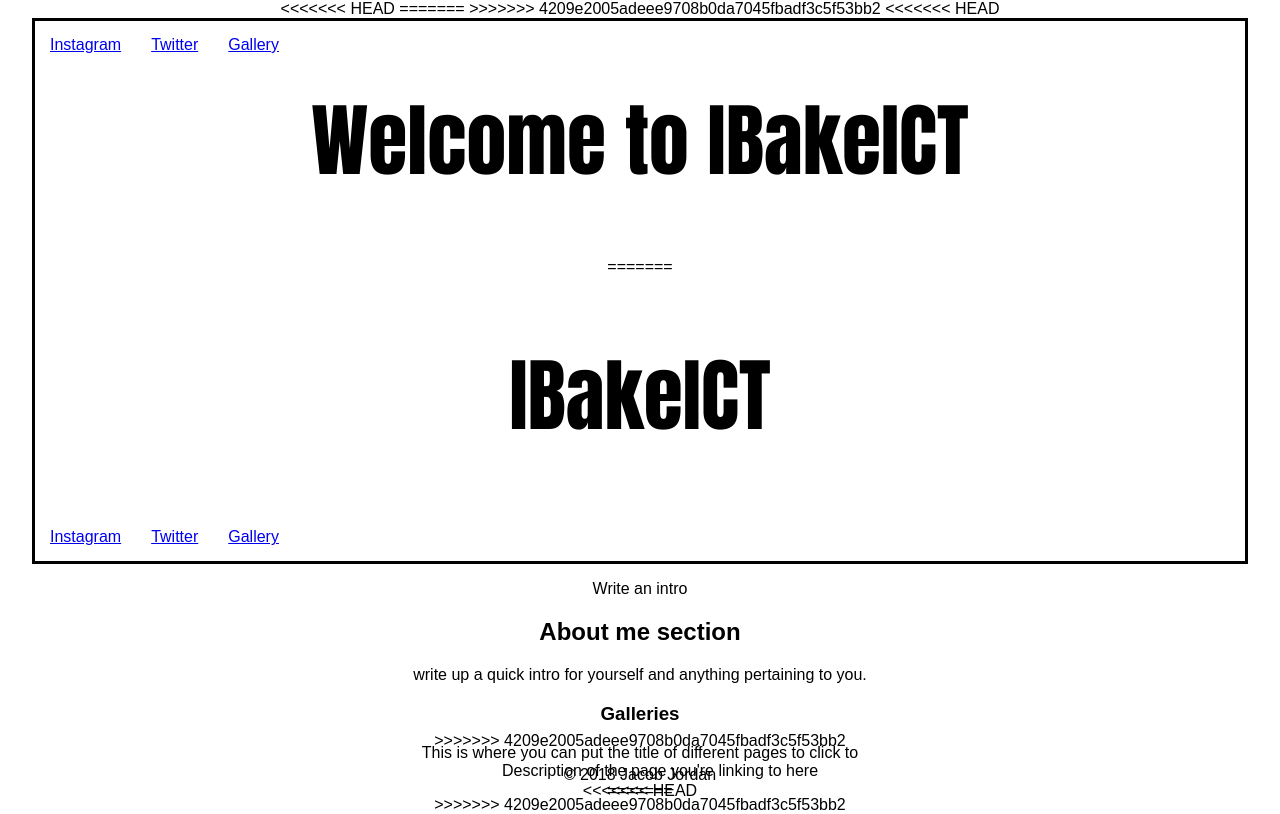
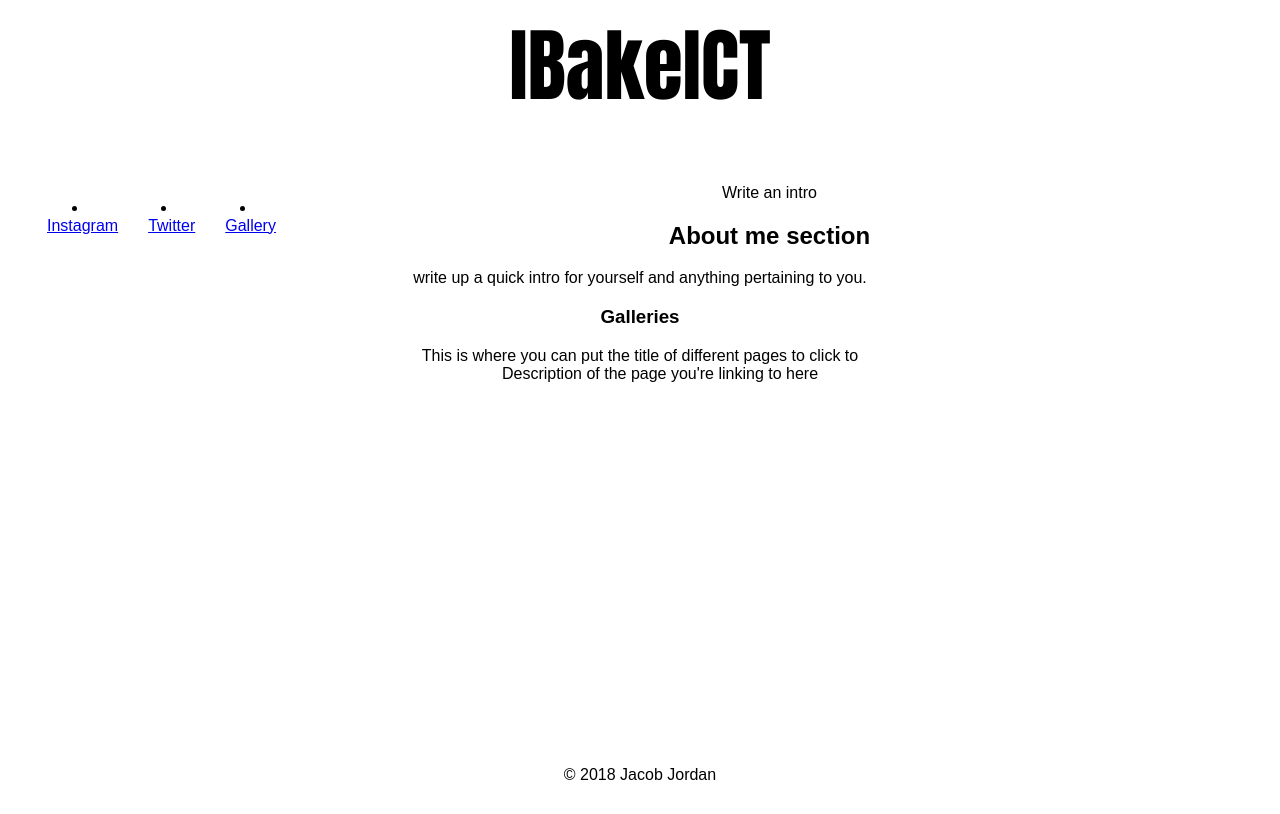
Before and after one commit to Naturealizor/ICT_Website, a PHP site: page / in a window 1280 px wide. After the commit the page ends 780 px from the top, so only its background shows below. Run offline with PHP 8.4, Linux system fonts and the light colour scheme.

Commit message:
consolidated from desktop

```diff
--- a/View/footer.php
+++ b/View/footer.php
@@ -1,6 +1,3 @@
-<<<<<<< HEAD
-<footer>
-=======
 <html>
 <head>
         <meta charset="utf-8" />
@@ -12,7 +9,6 @@
 
 </body>
 </html><footer>
->>>>>>> 4209e2005adeee9708b0da7045fbadf3c5f53bb2
         <p>&copy; 2018 Jacob Jordan </p>
 </footer>
 </body>
--- a/View/header.php
+++ b/View/header.php
@@ -2,24 +2,11 @@
 <html lang="en">
 <head>
     <meta charset="utf-8">
-<<<<<<< HEAD
-    <title>IBakeICT</title>
-=======
     <!-- <title>IBakeICT</title> -->
->>>>>>> 4209e2005adeee9708b0da7045fbadf3c5f53bb2
     <link rel="stylesheet" type="text/css" href="CSS/style.css">
 
 </head>
     <body>
-<<<<<<< HEAD
-    <ul class="socialmedia">
-        <li> <a href="Social_Media/Ashley%20(@ashesthehuman)%20%E2%80%A2%20Instagram%20photos%20and%20videos.html"><u>Instagram</u></a></li>
-        <li> <a href="Social_Media/Ashley%20Vieux%20(@ashesvieux)%20_%20Twitter.html"><u>Twitter</u></a></li>
-        <li> <a href="Gallery/index.html"><u>Gallery</u></a></li>
-        <header>
-        <h1>Welcome to IBakeICT</h1>
-        </header>
-=======
     <!-- <ul class="socialmedia"> -->
 
 
@@ -62,4 +49,3 @@
             </dl>
                 </div>
         </main>
->>>>>>> 4209e2005adeee9708b0da7045fbadf3c5f53bb2
```
